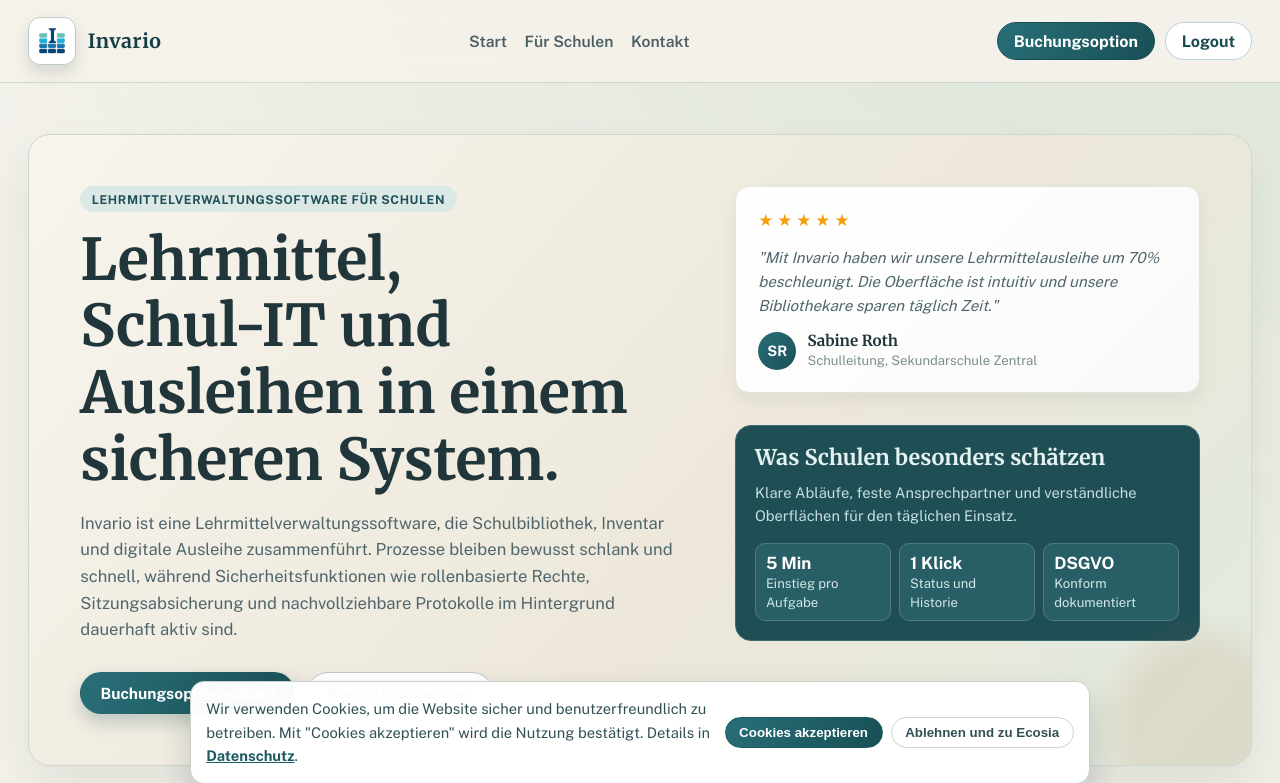
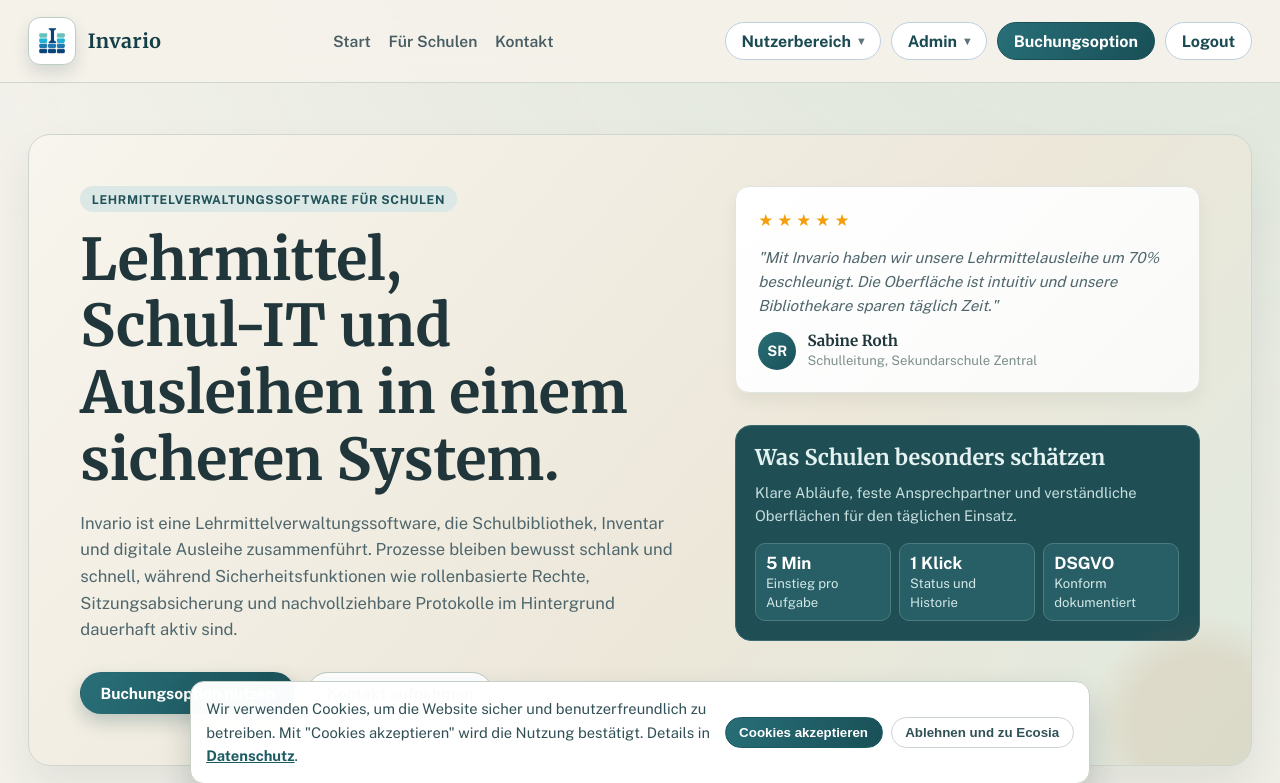
Before and after one commit to AIIrondev/Key-service-Server, a Flask app: page / in a window 1280 px wide. Shown: the top 783 px of the page. Run offline with Flask 3, Linux system fonts and the light colour scheme; the visitor is signed in with stand-in values (Sample User, id 1); some libraries are stand-ins or nearby versions.

Commit message:
feat: Add user and admin dropdown menus for enhanced navigation
Co-authored-by: Copilot <copilot@github.com>

```diff
--- a/Website/templates/base.html
+++ b/Website/templates/base.html
@@ -377,6 +377,31 @@
             </div>
             <div class="nav-actions">
                 {% if 'username' in session %}
+                    <details class="nav-dropdown">
+                        <summary class="nav-btn">Nutzerbereich</summary>
+                        <div class="dropdown-menu">
+                            <a href="{{ url_for('my_invoices') }}">Meine Rechnungen</a>
+                            <a href="{{ url_for('my_instance_management') }}">Meine Instanz</a>
+                            <a href="{{ url_for('user_chat') }}">Chat mit Admin</a>
+                            <a href="{{ url_for('user_tickets') }}">Support Tickets</a>
+                        </div>
+                    </details>
+                    {% if session.get('is_admin') %}
+                        <details class="nav-dropdown">
+                            <summary class="nav-btn">Admin</summary>
+                            <div class="dropdown-menu">
+                                <a href="{{ url_for('admin_dashboard') }}">Dashboard</a>
+                                <a href="{{ url_for('admin_users') }}">Userverwaltung</a>
+                                <a href="{{ url_for('admin_invoices') }}">Rechnungsverwaltung</a>
+                                <a href="{{ url_for('admin_chats') }}">Admin-Chat</a>
+                                <a href="{{ url_for('admin_tickets') }}">Support-Center</a>
+                                <a href="{{ url_for('admin_system_tools') }}">System-Tools</a>
+                                <a href="{{ url_for('admin_blog') }}">Blog verwalten</a>
+                                <a href="{{ url_for('admin_team') }}">Team Cards</a>
+                                <a href="{{ url_for('admin_instances') }}">Schul-Instanzen</a>
+                            </div>
+                        </details>
+                    {% endif %}
                     <a class="nav-btn primary" href="{{ url_for('appointments') }}">Buchungsoption</a>
                     <a class="nav-btn" href="{{ url_for('logout') }}">Logout</a>
                 {% else %}
```
